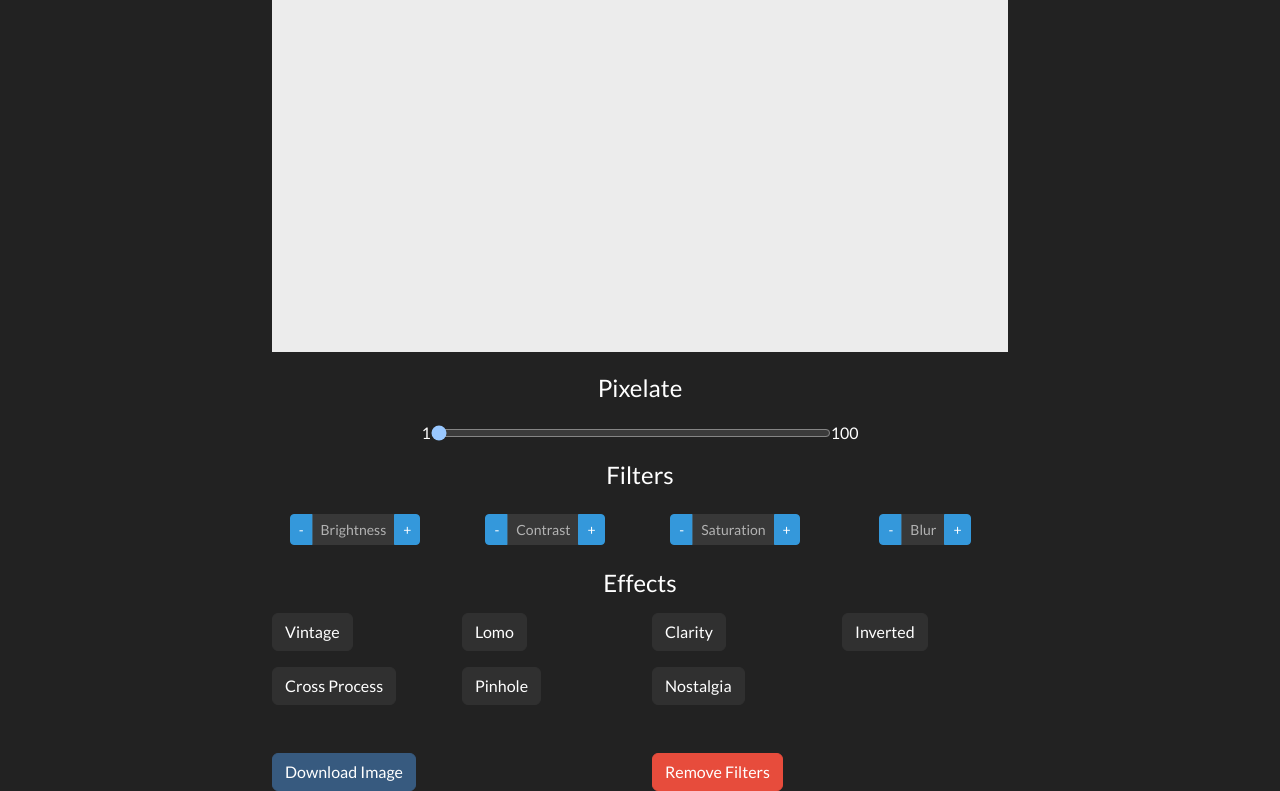
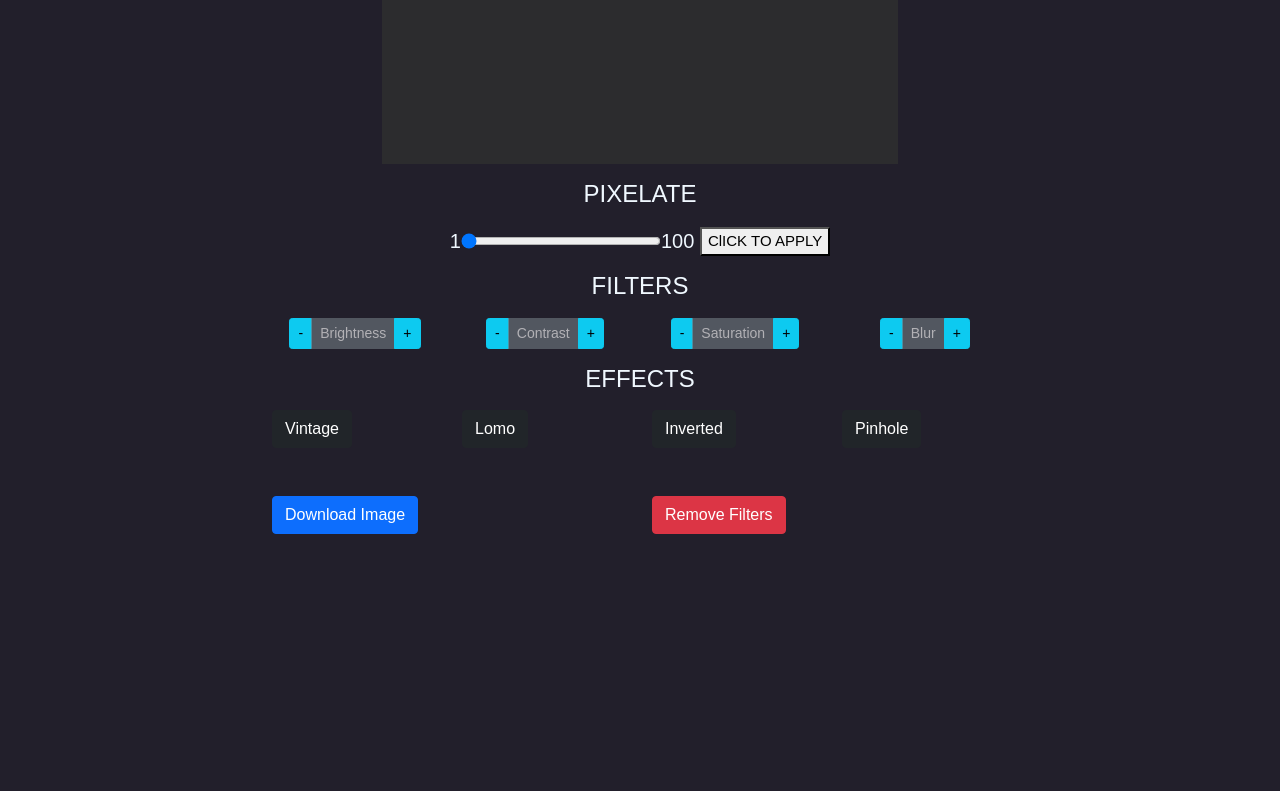
Before and after one commit to Gossty/pixel-editor, a plain HTML site: page index.html in a window 1280 px wide. Shown: the part 206-997 px from the top of the page. After the commit the page ends 800 px from the top, so only its background shows below. Drawn offline with nearby package versions, Linux system fonts and the light colour scheme; a web font is replaced by a local one.

Commit message:
Adding filters and remove button

```diff
--- a/color-things.js
+++ b/color-things.js
@@ -8,6 +8,7 @@ var contrast;
 var saturate;
 var pixelating;
 var blure;
+var dropShadow;
 
 var pixelStack = [];
 
@@ -15,7 +16,7 @@ const downloadBtn = document.getElementById("download-btn");
 const uploadFile = document.getElementById("upload-file");
 const revertBtn = document.getElementById("revert-btn");
 
-var size = 0;
+var size;
 
 
 //Filters and effect
@@ -27,6 +28,8 @@ document.addEventListener('click', (e) => {
 		size = parseInt(size);
 		pixelating = size;
 		pixelate(img, pixelating);
+		ctx.filter = `brightness(${brightness}%) contrast(${contrast}%) saturate(${saturate}%) blur(${blure}px)`
+		ctx.drawImage(img, 0, 0, img.width, img.height);
 	}
 
 	else if (e.target.classList.contains('filter-btn')) {
@@ -60,13 +63,63 @@ document.addEventListener('click', (e) => {
 		}
 		else if (e.target.classList.contains('blur-reduce')) {
 			if (blure !== 0)
-			blure -= 3;
+				blure -= 3;
+		}
+		ctx.filter = `brightness(${brightness}%) contrast(${contrast}%) saturate(${saturate}%) blur(${blure}px)`
+		ctx.drawImage(img, 0, 0, img.width, img.height);
+
+		if (e.target.classList.contains('vintage-add')) {
+			Caman("#canvas", img, function () {
+				this.vintage().render();
+			});
+		}
+		else if (e.target.classList.contains('lomo-add')) {
+			Caman("#canvas", img, function () {
+				this.lomo().render();
+			});
+		}
+
+		else if (e.target.classList.contains("sincity-add")) {
+			Caman("#canvas", img, function () {
+				this.sinCity().render();
+			});
+		}
+		else if (e.target.classList.contains("crossprocess-add")) {
+			Caman("#canvas", img, function () {
+				this.crossProcess().render();
+			});
+		}
+
+		else if (e.target.classList.contains("nostalgia-add")) {
+			Caman("#canvas", img, function () {
+				this.nostalgia().render();
+			});
 		}
 	}
-	saturate += 25;
+	else if (e.target.classList.contains("application")) {
+		ctx.filter = `brightness(${brightness}%) contrast(${contrast}%) saturate(${saturate}%) blur(${blure}px)`
+		ctx.drawImage(img, 0, 0, img.width, img.height);
+
+	}
+})
+
+
+// Revert Filters
+revertBtn.addEventListener("click", e => {
+	brightness = 100;
+	contrast = 100;
+	saturate = 100;
+	pixelating = 1;
+	blure = 0;
+	pixelating = 1;
+	img.src = pixelStack[0];
 	ctx.filter = `brightness(${brightness}%) contrast(${contrast}%) saturate(${saturate}%) blur(${blure}px)`
 	ctx.drawImage(img, 0, 0, img.width, img.height);
-})
+	Caman("#canvas", img, function() {
+		this.revert();
+	  });
+});
+
 
 /**
  * Helper method for pixelating
@@ -99,8 +152,9 @@ function pixelate(img, pixelationFactor) {
 		  context.fillRect(x, y, pixelationFactor, pixelationFactor);
 		}
 	}
-	pixelStack.push(img.src);
 	img.src = canv.toDataURL();
+	ctx.filter = `brightness(${brightness}%) contrast(${contrast}%) saturate(${saturate}%) blur(${blure}px)`
+	ctx.drawImage(img, 0, 0, img.width, img.height);
 }
 
 
@@ -110,7 +164,7 @@ uploadFile.addEventListener("change", () => {
 	brightness = 100;
 	contrast = 100;
 	saturate = 100;
-	pixelating = 0;
+	pixelating = 1;
 	blure = 0;
 	pixelStack = [];
 
@@ -126,7 +180,7 @@ uploadFile.addEventListener("change", () => {
   		"load",
     	() => {
 			img = new Image();
-      		img.src = reader.result;
+			img.src = reader.result;
 			pixelStack.push(img.src);
 			size = 0;
       		img.onload = function() {
--- a/index.html
+++ b/index.html
@@ -5,37 +5,37 @@
   <meta charset="UTF-8">
   <meta name="viewport">
   <meta http-equiv="X-UA-Compatible" content="ie-edge">
-  <link rel="stylesheet" href="https://bootswatch.com/5/darkly/bootstrap.min.css">
+  <link href="http://fonts.cdnfonts.com/css/common-pixel" rel="stylesheet">
+  <link href="https://cdn.jsdelivr.net/npm/bootstrap@5.1.3/dist/css/bootstrap.min.css" rel="stylesheet" integrity="sha384-1BmE4kWBq78iYhFldvKuhfTAU6auU8tT94WrHftjDbrCEXSU1oBoqyl2QvZ6jIW3" crossorigin="anonymous">
+  <style>
+    @import url('http://fonts.cdnfonts.com/css/common-pixel');
+    </style>
 
   <link rel="stylesheet" href="style.css">
-  <titie>Editor</titie>
+  <titie style="color:aliceblue; font-family: 'Common Pixel', sans-serif; font-size: 40px; padding-left:30px; padding-bottom:50px;">THE EDITOR</titie>
 </head>
 
 <body>
-  <nav class="navbar nav bar-dark bg-info mb-5">
-    <div class="container">
-      <a href="#" class="navbar-brand">Image Filter</a>
-    </div>
-  </nav>
   <div class="container">
     <div class="row">
       <div class="col-md-8 m-auto">
-        <div class="custom-file mb-3">
+        <div  class="custom-file mb-3">
           <input type="file" class="custom-file-input" id="upload-file">
         </div>
         <canvas id="canvas"></canvas>
 
-        <h4 class="text-center my-3"> Pixelate</h4>
+        <h4 class="text-center my-3"> PIXELATE</h4>
         <div class="col text-center">
-          <div class="btn-group btn-group-sm">
+          <div class="text-center btn-group btn-group-sm">
             1 <input class = "pixel" type="range" min="1" max="100" step="4" id="size" value="0" size="100"> 100
           </div>
+          <button class="application" >ClICK TO APPLY</button>
         </div>
 
-        <h4 class="text-center my-3">Filters</h4>
+        <h4 class="text-center my-3">FILTERS</h4>
 
-        <div class="row my-4 text-center">
-          <div class="col-md-3">
+        <div class="row md-3 text-center">
+              <div class="col-lg-3">
                 <div class="btn-group btn-group-sm">
                   <button class="filter-btn brightness-reduce btn btn-info">-</button>
                   <button class="btn btn-secondary btn-disabled" disabled>Brightness</button>
@@ -43,7 +43,7 @@
                 </div>
               </div>
 
-          <div class="col-md-3">
+              <div class="col-lg-3">
                 <div class="btn-group btn-group-sm">
                   <button class="filter-btn contrast-reduce btn btn-info">-</button>
                   <button class="btn btn-secondary btn-disabled" disabled>Contrast</button>
@@ -51,7 +51,7 @@
                 </div>
               </div>
 
-          <div class="col-md-3">
+              <div class="col-lg-3">
                 <div class="btn-group btn-group-sm">
                   <button class="filter-btn saturation-reduce btn btn-info">-</button>
                   <button class="btn btn-secondary btn-disabled" disabled>Saturation</button>
@@ -59,7 +59,7 @@
                 </div>
               </div>
 
-          <div class="col-md-3">
+              <div class="col-lg-3">
                 <div class="btn-group btn-group-sm">
                   <button class="filter-btn blur-reduce btn btn-info">-</button>
                   <button class="btn btn-secondary btn-disabled" disabled>Blur</button>
@@ -67,9 +67,9 @@
                 </div>
               </div>
         </div>
+
         <!-- ./row -->
-
-        <h4 class="text-center my-3">Effects</h4>
+        <h4 class="text-center my-3">EFFECTS</h4>
 
         <div class="row mb-3">
           <div class="col-md-3">
@@ -83,33 +83,17 @@
               </button>
           </div>
           <div class="col-md-3">
-            <button class="filter-btn clarity-add btn btn-dark btn-block">
-                Clarity
-              </button>
-          </div>
-          <div class="col-md-3">
             <button class="filter-btn inverted-add btn btn-dark btn-block">
                 Inverted
               </button>
           </div>
-        </div>
 
-        <div class="row">
-          <div class="col-md-3">
-            <button class="filter-btn crossprocess-add btn btn-dark btn-block">
-                Cross Process
-              </button>
-          </div>
           <div class="col-md-3">
             <button class="filter-btn pinhole-add btn btn-dark btn-block">
                 Pinhole
               </button>
           </div>
-          <div class="col-md-3">
-            <button class="filter-btn nostalgia-add btn btn-dark btn-block">
-                Nostalgia
-              </button>
-          </div>
+
         </div>
 
         <div class="row mt-5">
@@ -123,6 +107,8 @@
       </div>
     </div>
   </div>
+
+  <script src="https://cdnjs.cloudflare.com/ajax/libs/camanjs/4.1.2/caman.full.min.js"></script>
   <script src="color-things.js"></script>
 
 </body>
--- a/style.css
+++ b/style.css
@@ -1,9 +1,33 @@
+body {
+  text-emphasis-color: white;
+  background-color: rgb(34, 31, 43);
+  display: block;
+}
+
+div{
+  color:aliceblue;
+  font-family: 'Common Pixel', sans-serif;
+  font-size: 20px;
+}
+
+
+
 canvas {
-    margin: auto;
-    background: #ececec;
-    width: 100%;
-  }
+  display: block;
+  margin-left: auto;
+  margin-right: auto;
+  width: 70%;
+  background: rgb(44, 44, 46);
+}
+
+button{
+  font-family: 'Common Pixel', sans-serif;
+  text-emphasis-color: blue;
+  font-size: 15px;
+}
+
+
 
 input[type="range"] {
-    width:400px;
+    width:200px;
   }
```
Lines whose indentation alone changed are shown as unchanged.
